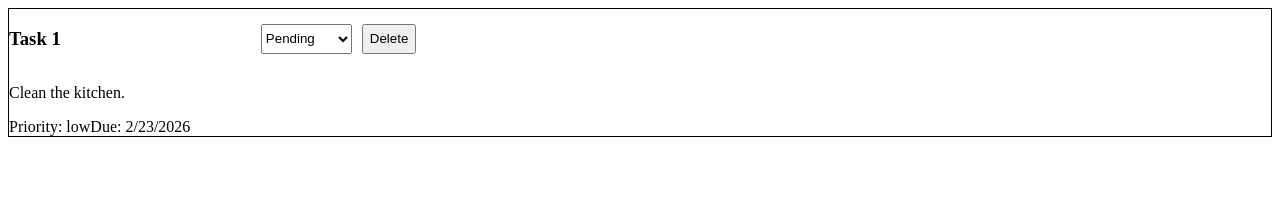
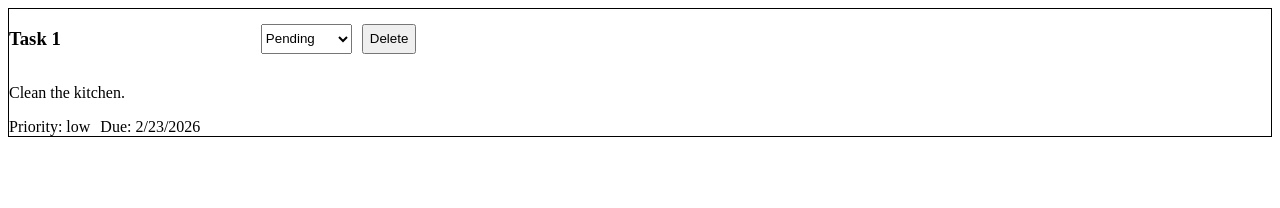
Before and after one commit to ScriptMang/lab9.3, a React (Vite) app: page / in a window 1280 px wide. Shown: the top 208 px of the page. Built offline with nearby package versions, Linux system fonts and the light colour scheme.

Commit message:
Add 10px space between priority and due-date

```diff
--- a/src/App.css
+++ b/src/App.css
@@ -14,3 +14,8 @@
     align-self: center;
     margin-left: 200px;
 }
+
+#taskInfo2 {
+    display: flex;
+    gap: 10px;
+}
--- a/src/components/TaskItem.tsx
+++ b/src/components/TaskItem.tsx
@@ -26,7 +26,7 @@ function TaskItem({task, onStatusChange, onDelete}: TaskItemProps) {
             </div>
           </div>
           <p>{task.description}</p>
-          <div>
+          <div id="taskInfo2">
             <span>Priority: {task.priority}</span>
             <span>Due: {task.dueDate}</span>
           </div>
```
